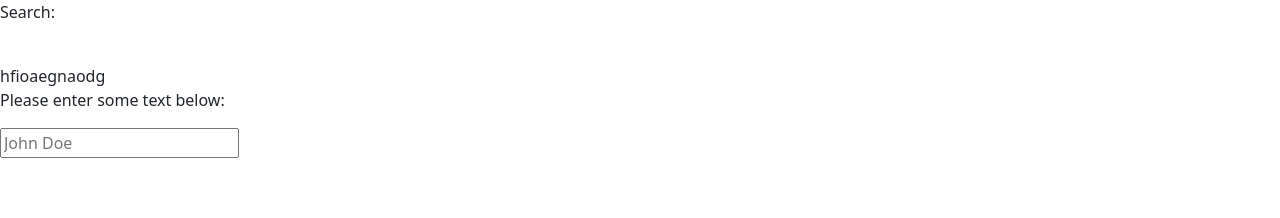
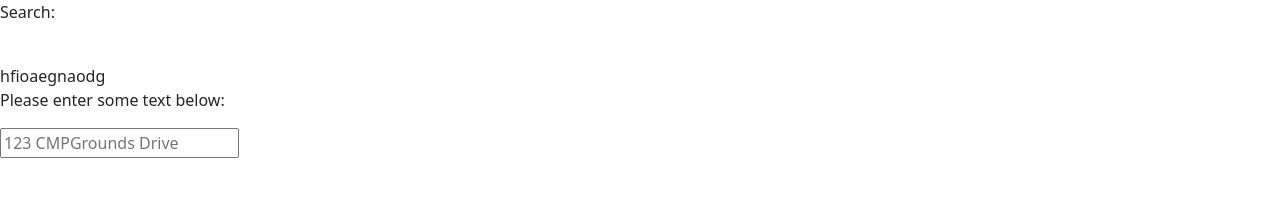
Before and after one commit to diamondguy43/hackathan, a plain HTML site: page footer.html in a window 1280 px wide. Shown: the top 218 px of the page. Drawn offline with nearby package versions, Linux system fonts and the light colour scheme.

Commit message:
changed name

```diff
--- a/footer.html
+++ b/footer.html
@@ -13,7 +13,7 @@
     <br> hfioaegnaodg
     <form action="/url" method="GET">
         <p>Please enter some text below:</p>
-        <input type="text" name = "name" placeholder="John Doe">
+        <input type="text" name = "name" placeholder="123 CMPGrounds Drive">
     </form>
     <div id = "map"></div>
     <script> src = "https://maps.googleapis.com/maps/api/js?key=AIzaSyB41DRUbKWJHPxaFjMAwdrzWzbVKartNGg&callback=initMap&v=weekly"
```
